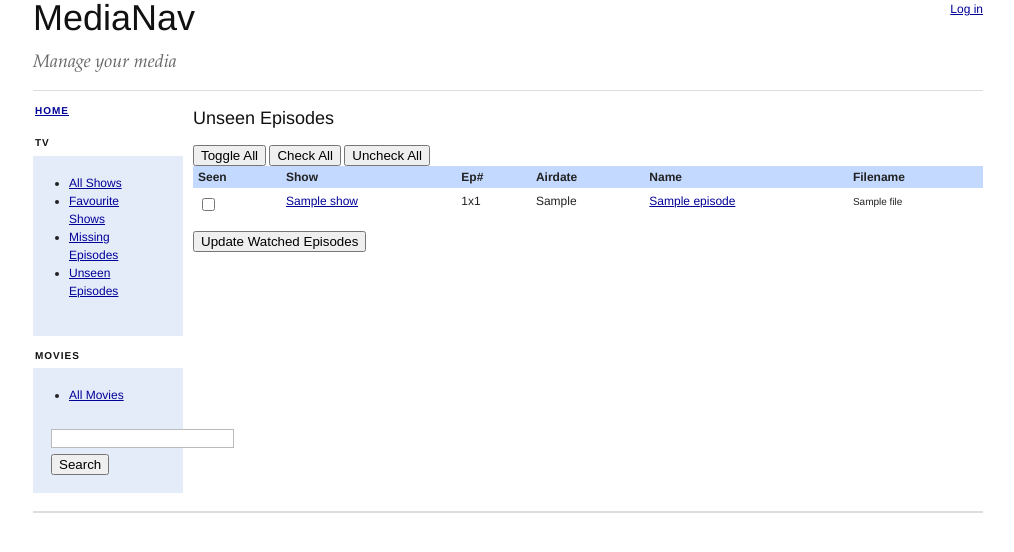
After one commit to msespaz/medianav, a Django app: template server/tv/templates/unseen_episodes.html in a window 1280 px wide. The commit adds this page. Shown: the top 552 px of the page, without its empty margins (132-1146 px from the left). Run offline with Django 3.2, Linux system fonts and the light colour scheme; the template is opened without the code that fills it: most values are stand-ins (such as "Sample title", 1, 10 or a date in 2020).

Commit message:
Added new page - shows a list of unseen episodes for which there are videofiles, available from navigation bar on the left in the web interface

```diff
--- a/server/mnav/templates/base.html
+++ b/server/mnav/templates/base.html
@@ -42,6 +42,7 @@
                         <li><a href="{% url tv.views.shows_list %}">All Shows</a></li>
                         <li><a href="{% url tv.views.favourite_list %}">Favourite Shows</a></li>
                         <li><a href="{% url tv.views.missing_episodes %}">Missing Episodes</a></li>
+                        <li><a href="{% url tv.views.unseen_episodes %}">Unseen Episodes</a></li>
                     </ul>
                 </div>
                 <h3 class="caps">Movies</h3>
--- /dev/null
+++ b/server/tv/templates/unseen_episodes.html
@@ -0,0 +1,49 @@
+{% extends "base.html" %}
+
+{% block title %}Unseen TV Episodes{% endblock %}
+
+{% block jscript %}
+$(document).ready(function()
+    {
+        $("#episodeTable").tablesorter();
+    }
+);
+{% endblock %}
+
+{% block content %}
+<h3>Unseen Episodes</h3>
+<button onclick='$("#episodeForm").toggleCheckboxes();'>Toggle All</button>
+<button onclick='$("#episodeForm").checkCheckboxes();'>Check All</button>
+<button onclick='$("#episodeForm").unCheckCheckboxes();'>Uncheck All</button>
+<form id="episodeForm" method="post">
+<table id="episodeTable">
+    <thead>
+    <tr>
+        <th align=left>Seen</th>
+        <th align=left>Show</th>
+        <th align=left>Ep#</th>
+        <th align=left>Airdate</th>
+        <th align=left>Name</th>
+        <th align=left>Filename</th>
+    </tr>
+    </thead>
+    <tbody>
+{% for episode in episodes %}
+    <tr class="{% cycle "odd" "even" %}">
+        <td><input type="checkbox" name="seen" value="{{episode.id}}" {% if episode.seen %}checked{% endif %} /></td>
+        <td><a href="{% url tv.views.show_detail show_id=episode.show.id %}">{{ episode.show.name }}</a></td>
+        <td>{{ episode.season_number }}x{{ episode.episode_number }}</td>
+        <td>{{ episode.first_aired }}</td>
+        <td><a href="{% url tv.views.episode_detail episode_id=episode.id %}">{{ episode.name }}</a></td>
+        <td>
+            {% for videofile in episode.videofile_set.all %}
+            <small>{{ videofile.name }}</small>
+            {% endfor %}
+        </td>
+    </tr>
+{% endfor %}
+    </tbody>
+</table>
+<input type="Submit" value="Update Watched Episodes" />
+</form>
+{% endblock %}
--- a/server/tv/urls.py
+++ b/server/tv/urls.py
@@ -6,6 +6,7 @@ urlpatterns = patterns('tv.views',
     (r'^show/(?P<show_id>\d+)/$', 'show_detail'),
     (r'^episode/(?P<episode_id>\d+)/$', 'episode_detail'),
     (r'^missing/$', 'missing_episodes'),
+    (r'^unseen/$', 'unseen_episodes'),
     (r'^json/(?P<username>\w+)/shows/$', 'json_shows_list'),
     (r'^json/(?P<username>\w+)/show/(?P<show_id>\d+)/episodes/$', 'json_show_episodes'),
     (r'^json/episode/(?P<episode_id>\d+)/videofiles/$', 'json_episode_videofiles'),
```
Also changed, not shown: server/tv/views.py (+19 -1 lines).
